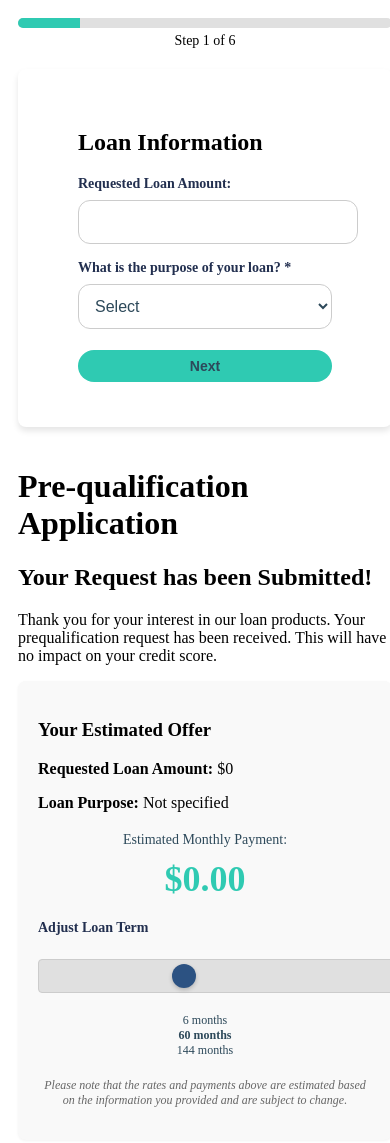
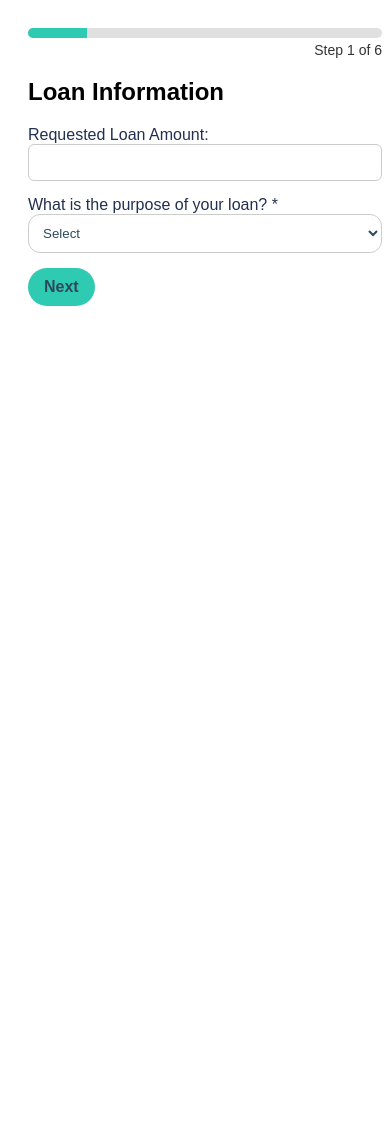
Before and after one commit to mccluredev/4fimdprequaltest, a plain HTML site: page index.html in a window 390 px wide. Shown: the top 1143 px of the page. After the commit the page ends 844 px from the top, so only its background shows below. Drawn offline with Linux system fonts and the light colour scheme; some packages are replaced by stand-ins of ours; files that its build step writes are made by us from their sources; files whose address does not match are found by name; a web font is replaced by a local one.

Commit message:
Update main.css

```diff
--- a/css/main.css
+++ b/css/main.css
@@ -1,14 +1,124 @@
-/* ===================================
-   Prequalification Scoped Styles (Rebranded)
-   =================================== */
+/* Load AtHauss from Squarespace CDN */
+@font-face {
+  font-family: 'AtHauss';
+  src: url('https://static1.squarespace.com/static/6823723b472b7d701bd2f75c/t/68238ad816e14b4b03243872/1747159768869/AtHaussAero-Regular.otf') format('opentype');
+  font-weight: normal;
+  font-style: normal;
+}
 
 .prequal-flow {
+  font-family: 'AtHauss', sans-serif;
+  max-width: 800px;
+  margin: auto;
+  padding: 20px;
+}
+
+/* Hide sections by default */
+.section.hidden {
+  display: none;
+}
+
+/* Style form elements */
+.prequal-flow input[type="text"],
+.prequal-flow input[type="email"],
+.prequal-flow input[type="tel"],
+.prequal-flow input[type="number"],
+.prequal-flow select,
+.prequal-flow textarea {
+  width: 100%;
+  padding: 10px;
+  border: 1px solid #ccc;
+  border-radius: 6px;
+  margin-bottom: 15px;
+  font-family: 'AtHauss', sans-serif;
+  box-sizing: border-box;
+}
+
+/* Buttons */
+.prequal-flow .next-button,
+.prequal-flow .back-button,
+.prequal-flow .submit-button,
+.prequal-flow .btn {
+  background-color: #2c5282;
+  color: white;
+  padding: 10px 16px;
+  border: none;
+  border-radius: 6px;
+  cursor: pointer;
+  font-size: 16px;
+  font-family: 'AtHauss', sans-serif;
+}
+
+.prequal-flow .btn:hover,
+.prequal-flow .next-button:hover,
+.prequal-flow .back-button:hover,
+.prequal-flow .submit-button:hover {
+  background-color: #1a365d;
+}
+
+/* Hide calculator and completion screen by default */
+#payment-calculator,
+#completion-screen,
+#loading-screen {
+  display: none;
+}
+
+/* Show them if body has .submitted class (JavaScript will toggle this) */
+body.submitted #payment-calculator,
+body.submitted #completion-screen {
+  display: block;
+}
+
+/* Progress bar */
+.progress-container {
+  margin-bottom: 20px;
+}
+
+.progress-bar {
+  background-color: #e0e0e0;
+  height: 10px;
+  border-radius: 5px;
+  overflow: hidden;
+}
+
+.progress-bar-fill {
+  background-color: #2c5282;
+  height: 100%;
+  width: 0;
+  transition: width 0.4s ease;
+}
+
+.progress-text {
+  text-align: right;
+  font-size: 14px;
+  margin-top: 4px;
+  color: #333;
+}
+
+/* Responsive form tweaks */
+@media (max-width: 600px) {
+  .prequal-flow {
+    padding: 10px;
+  }
+
+  .prequal-flow .btn {
+    width: 100%;
+    margin-top: 10px;
+  }
+}
+
+/* ================================
+   4Fi Rebranded + Structural Styles
+   ================================ */
+
+:root {
   --brand-ice-blue: #2FCAB2;
   --brand-space-cadet: #222F4F;
   --brand-baby-powder: #FAF8F2;
   --brand-charcoal: #2D495A;
   --brand-accent-blue: #7AE3D2;
   --brand-indian-red: #DB5461;
+  --brand-raisin-black: #202328;
   --font-primary: 'At Hauss Aero', sans-serif;
 
   --color-bg: var(--brand-baby-powder);
@@ -18,18 +128,23 @@
   --color-error: var(--brand-indian-red);
 }
 
-.prequal-flow html, .prequal-flow body {
+.prequal-flow .hidden {
+  display: none !important;
+}
+
+.prequal-flow html,
+.prequal-flow body {
+  overflow: hidden;
+  height: 100%;
   background-color: var(--color-bg) !important;
   font-family: var(--font-primary);
   color: var(--color-text);
+  align-items: flex-start !important;
+  justify-content: flex-start !important;
   margin: 0;
   padding: 10px;
   display: flex;
   flex-direction: column;
-  align-items: flex-start;
-  justify-content: flex-start;
-  height: 100%;
-  overflow: hidden;
 }
 
 .prequal-flow .container {
@@ -41,97 +156,15 @@
   min-width: 600px;
 }
 
-/* Utility Classes */
-.prequal-flow .hidden { display: none !important; }
-
-/* Progress Bar */
-.prequal-flow .progress-container { margin-bottom: 20px; }
-.prequal-flow .progress-bar {
-  width: 100%; height: 10px;
-  background-color: #e0e0e0;
-  border-radius: 5px;
-  overflow: hidden;
-  position: relative;
-}
-.prequal-flow .progress-bar-fill {
-  height: 100%;
-  background-color: var(--color-accent);
-  width: 25%;
-  transition: width 0.3s ease;
-  position: absolute; top: 0; left: 0;
-}
-.prequal-flow .progress-text {
-  text-align: center;
-  margin-top: 5px;
-  font-size: 14px;
-}
-
-/* Sections */
-.prequal-flow .section {
-  background-color: white;
-  border-radius: 8px;
-  padding: 40px 60px;
-  box-shadow: 0 4px 6px rgba(0,0,0,0.1);
-  max-width: 800px;
-  margin: 0 auto;
-  transition: transform 0.5s ease, opacity 0.5s ease;
-  transform: translateX(0);
-  opacity: 1;
-}
-
-/* Section Transitions */
-.prequal-flow .slide-enter { transform: translateX(100%); opacity: 0; }
-.prequal-flow .slide-enter-active { transform: translateX(0); opacity: 1; }
-.prequal-flow .slide-exit-active { transform: translateX(-100%); opacity: 0; }
-.prequal-flow .slide-back-enter { transform: translateX(-100%); opacity: 0; }
-.prequal-flow .slide-back-enter-active { transform: translateX(0); opacity: 1; }
-.prequal-flow .slide-back-exit-active { transform: translateX(100%); opacity: 0; }
-
-/* Inputs and Labels */
-.prequal-flow label {
-  display: block;
-  font-size: 0.875rem;
-  margin-bottom: 0.5rem;
-  font-weight: 600;
-  color: var(--color-border);
-}
-
-.prequal-flow input,
-.prequal-flow select,
-.prequal-flow textarea {
-  width: 100%;
-  padding: 0.75rem;
-  border: 1px solid #ccc;
-  border-radius: 0.75rem;
-  font-size: 1rem;
-  background-color: white;
-  font-family: var(--font-primary);
-  color: var(--color-text);
-  margin-bottom: 1rem;
-  transition: all 0.3s ease;
-}
-
-.prequal-flow input:focus,
-.prequal-flow select:focus,
-.prequal-flow textarea:focus {
-  border-color: var(--color-accent);
-  box-shadow: 0 0 0 2px rgba(47, 202, 178, 0.2);
-  outline: none;
-}
-
-/* Buttons */
 .prequal-flow button,
 .prequal-flow .apply-button,
 .prequal-flow .submit-button {
-  background-color: var(--color-accent);
-  color: var(--color-text);
-  border-radius: 9999px;
+  background-color: var(--color-accent) !important;
+  color: var(--color-text) !important;
+  border-radius: 9999px !important;
   font-family: var(--font-primary);
   font-weight: 600;
-  padding: 8px 16px;
-  font-size: 14px;
-  border: none;
-  cursor: pointer;
+  box-shadow: none;
   transition: box-shadow 0.3s ease;
 }
 
@@ -142,121 +175,102 @@
 }
 
 .prequal-flow .back-button {
-  background-color: var(--color-border);
-  color: white;
+  background-color: var(--color-border) !important;
+  color: white !important;
 }
 
 .prequal-flow .back-button:hover {
   box-shadow: 0 4px 12px rgba(34, 47, 79, 0.3);
 }
 
-/* Error Handling */
-.prequal-flow .error-input {
-  border-color: var(--color-error);
-  background-color: #fff0f0;
-}
-
-/* Calculator */
-.prequal-flow .calculator-container {
-  text-align: center;
-  padding: 20px;
-}
-
-.prequal-flow .rate-info h3,
-.prequal-flow .payment-display .amount,
-.prequal-flow .completion-page h1,
-.prequal-flow .completion-page h3 {
-  color: var(--color-accent);
-}
-
-.prequal-flow .payment-display {
-  margin: 20px 0;
-  text-align: center;
-}
-
-.prequal-flow .payment-display label {
-  font-size: 14px;
+.prequal-flow input,
+.prequal-flow select,
+.prequal-flow textarea {
+  background-color: white;
+  border-radius: 0.75rem;
+  border: 1px solid #ccc;
+  font-family: var(--font-primary);
   color: var(--color-text);
 }
 
-.prequal-flow .payment-display .amount {
-  font-size: 36px;
-  font-weight: bold;
-  margin: 10px 0;
+.prequal-flow input:focus,
+.prequal-flow select:focus,
+.prequal-flow textarea:focus {
+  border-color: var(--color-accent);
+  box-shadow: 0 0 0 2px rgba(47, 202, 178, 0.2);
 }
 
-/* Term Slider */
-.prequal-flow .term-slider-container {
-  margin: 20px 0;
+.prequal-flow label {
+  color: var(--color-border);
+  font-family: var(--font-primary);
 }
 
-.prequal-flow .term-slider {
-  width: 100%;
-  height: 8px;
-  border-radius: 4px;
-  background: #e0e0e0;
-  outline: none;
-  margin: 15px 0;
+.prequal-flow .progress-bar-fill {
+  background-color: var(--color-accent);
+}
+
+.prequal-flow .error-input {
+  border-color: var(--color-error) !important;
+  background-color: #fff0f0 !important;
+}
+
+.prequal-flow .spinner {
+  border-top: 5px solid var(--color-accent) !important;
+}
+
+.prequal-flow .payment-display .amount,
+.prequal-flow .rate-info h3,
+.prequal-flow .completion-page h1,
+.prequal-flow .completion-page h3 {
+  color: var(--color-accent) !important;
 }
 
 .prequal-flow .term-slider::-webkit-slider-thumb,
 .prequal-flow .term-slider::-moz-range-thumb {
-  width: 24px;
-  height: 24px;
-  border-radius: 50%;
-  background: var(--color-accent);
-  cursor: pointer;
-  border: none;
-  box-shadow: 0 2px 4px rgba(0,0,0,0.2);
+  background: var(--color-accent) !important;
 }
 
-.prequal-flow .term-labels {
-  display: flex;
-  justify-content: space-between;
-  font-size: 12px;
-  color: var(--color-text);
-  margin-top: 5px;
+.prequal-flow .completion-page h2 {
+  color: var(--color-border);
 }
 
-.prequal-flow #current-term {
-  font-weight: bold;
+.prequal-flow .term-labels,
+.prequal-flow .payment-display label {
+  color: var(--color-text) !important;
 }
 
-/* Loading Spinner */
-.prequal-flow .spinner {
-  border: 4px solid rgba(0, 0, 0, 0.1);
-  width: 36px;
-  height: 36px;
-  border-radius: 50%;
-  border-left-color: var(--color-accent);
-  animation: spin 1s linear infinite;
-  margin: 20px auto;
+.prequal-flow input[type="tel"] {
+  letter-spacing: 0.5px;
 }
 
-@keyframes spin {
-  0% { transform: rotate(0deg); }
-  100% { transform: rotate(360deg); }
+.prequal-flow input[type="email"] {
+  font-family: var(--font-primary);
 }
 
-/* Responsive Design */
+/* Responsive Adjustments from WP CSS */
 @media (max-width: 768px) {
   .prequal-flow .container {
     width: 100%;
     padding: 10px;
     min-width: auto;
   }
-  .prequal-flow .button-container {
+  .prequal-flow .form-row {
     flex-direction: column;
-  }
-  .prequal-flow button {
-    width: 100%;
-    margin: 5px 0;
   }
   .prequal-flow .term-labels {
     flex-direction: column;
     align-items: center;
   }
   .prequal-flow .amount {
+    font-size: 32px;
+  }
+}
+
+@media (max-width: 640px) {
+  .prequal-flow .payment-display .amount {
     font-size: 28px;
   }
+  .prequal-flow .container {
+    padding: 10px;
+  }
 }
```
